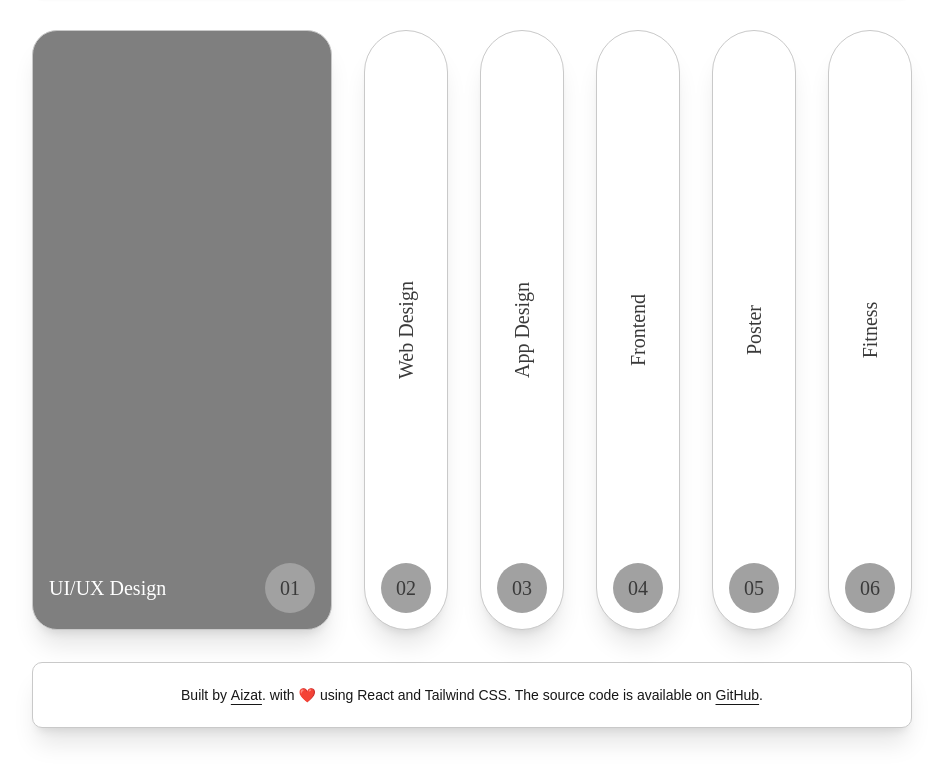
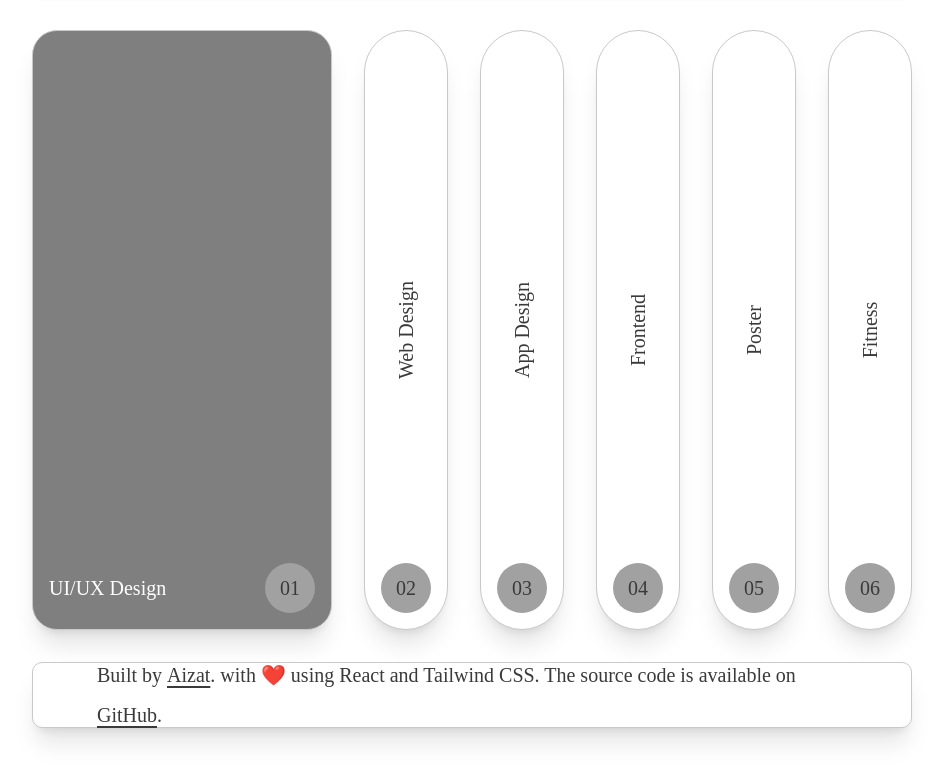
Before and after one commit to boi-git/protfolio_react, a Next.js app in the folder project-portfolio-react/: page / in a window 1280 px wide. Shown: the part 1971-2753 px from the top of the page, without its empty margins (168-1111 px from the left). Built offline with nearby package versions, Linux system fonts and the light colour scheme.

Commit message:
Change Font Style

```diff
--- a/project-portfolio-react/src/app/page.js
+++ b/project-portfolio-react/src/app/page.js
@@ -361,7 +361,7 @@ export default function Home() {
       <div className="w-full pt-8 px-[200px] flex flex-col items-center justify-center gap-4 md:h-24 md:flex-row">
         <div className="self-stretch w-full px-16 py-8 bg-white rounded-[10px] shadow-xl border border-[#c9c9c9] justify-center items-center inline-flex">
           {" "}
-          <p className="text-center text-sm leading-loose text-muted-foreground md:text-left">
+          <p className="text-center text-[#3a3a3a] text-xl font-normal font-['Poppins'] leading-loose text-muted-foreground md:text-left">
             Built by{" "}
             <a
               href="https://github.com/BUE221"
```
